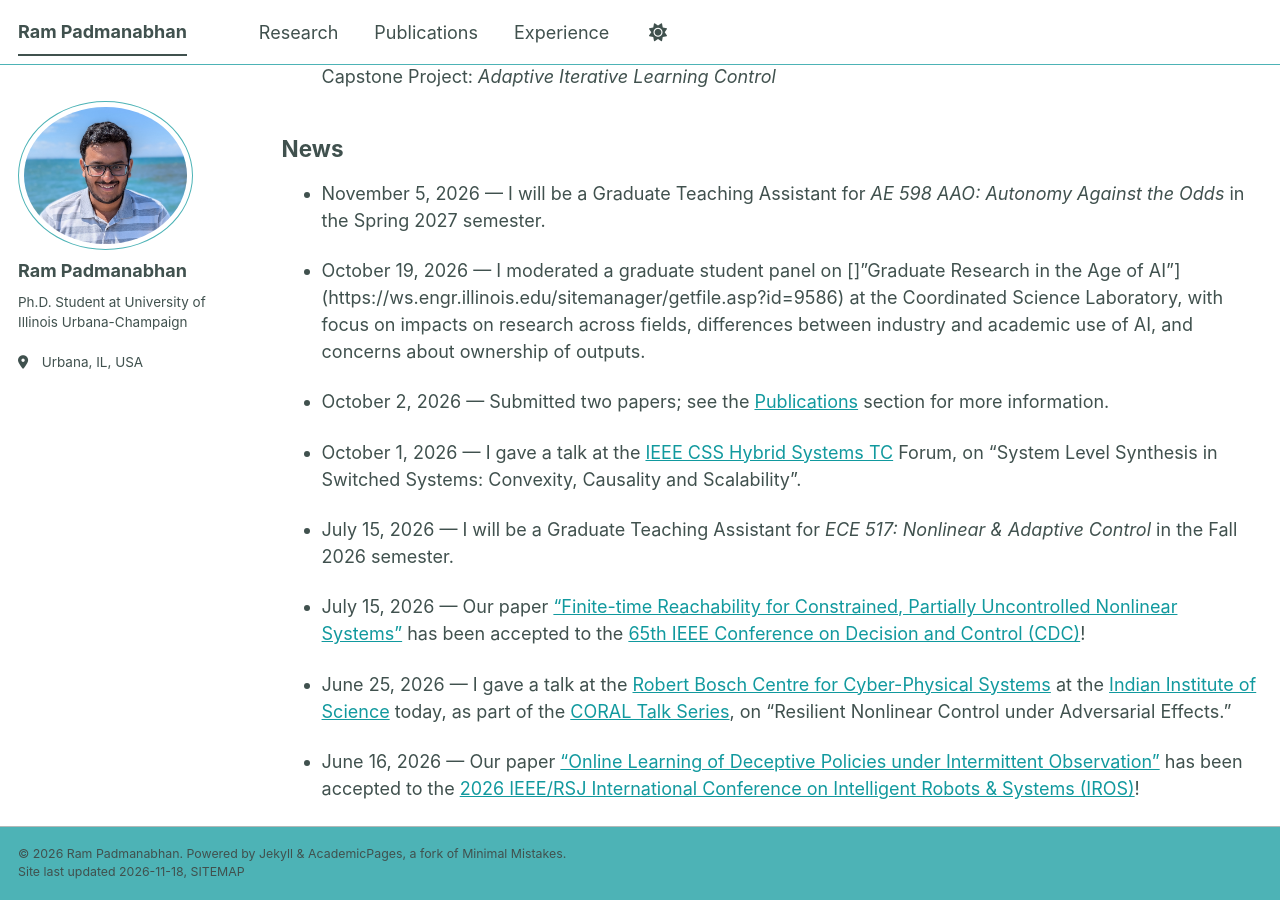
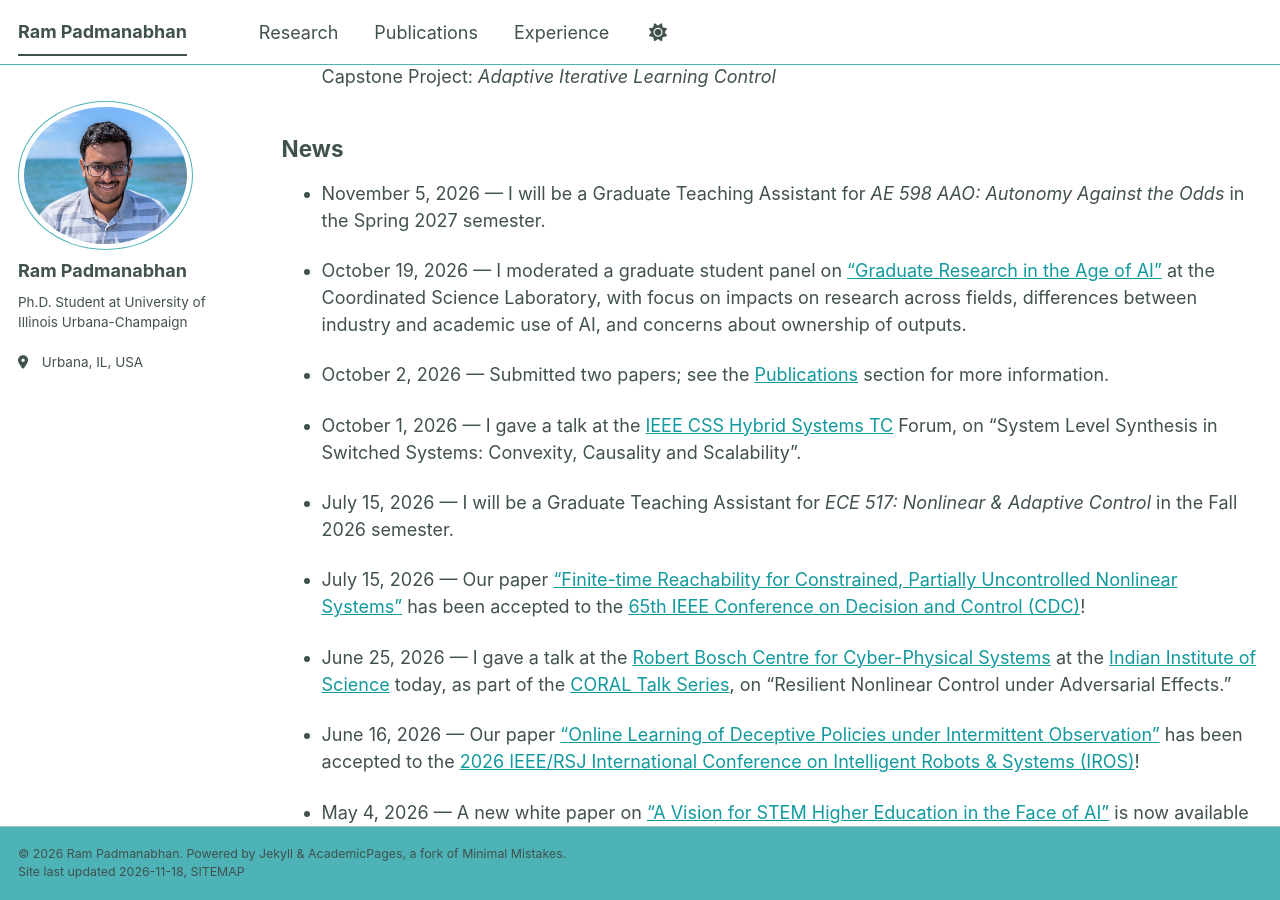
Before and after one commit to ram-p/ram-p.github.io, a Jekyll site: the page built from _pages/about.md, in a window 1280 px wide and 900 px high, scrolled down 1221 px. Built offline with Jekyll 4.4.1, drawn with Linux system fonts in a browser that asks for light colours; a script bundle is joined from its source files by our own code; library files that are not in the unit come from our copies; some of the changed text lies outside the part shown.

Commit message:
Research

```diff
--- a/_pages/about.md
+++ b/_pages/about.md
@@ -14,7 +14,7 @@ I am broadly interested in problems in control, learning and optimization. My re
 
 My research combines tools from nonlinear control, optimal control and optimization, and is motivated by considerations of scalability and computational efficiency with underlying theoretical rigor. See my [Research](https://ram-p.github.io/research/) page for more details.
 
-My broad research agenda deals with the theme of _Scalable and Resilient Autonomy_, combining tools from control, formal methods, and game theory. In expanding the scope of my contributions, I plan to investigate learning-based and data-driven methods for resilient autonomy, complex specifications encoded through formal logic, as well as game-theoretic tools to analyze the interplay between systems, agents and their environments.
+My broad research agenda deals with the theme of **"scalable and resilient autonomy"**, combining tools from control, formal methods, and game theory. In expanding the scope of my contributions, I plan to investigate learning-based and data-driven methods for resilient autonomy, complex specifications encoded through formal logic, as well as game-theoretic tools to analyze the interplay between systems, agents and their environments.
 
 Some of my other work has involved multi-agent reinforcement learning and the use of learning to deceive adversaries in stochastic environments.
 
@@ -46,7 +46,7 @@ News
 
 - November 5, 2026 — I will be a Graduate Teaching Assistant for _AE 598 AAO: Autonomy Against the Odds_ in the Spring 2027 semester.
 
-- October 19, 2026 — I moderated a graduate student panel on []"Graduate Research in the Age of AI"](https://ws.engr.illinois.edu/sitemanager/getfile.asp?id=9586) at the Coordinated Science Laboratory, with focus on impacts on research across fields, differences between industry and academic use of AI, and concerns about ownership of outputs.
+- October 19, 2026 — I moderated a graduate student panel on ["Graduate Research in the Age of AI"](https://ws.engr.illinois.edu/sitemanager/getfile.asp?id=9586) at the Coordinated Science Laboratory, with focus on impacts on research across fields, differences between industry and academic use of AI, and concerns about ownership of outputs.
 
 - October 2, 2026 — Submitted two papers; see the [Publications](https://ram-p.github.io/publications/) section for more information.
 
```
